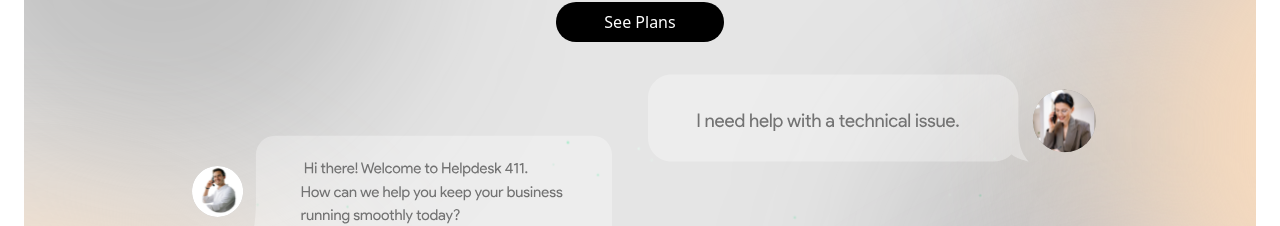
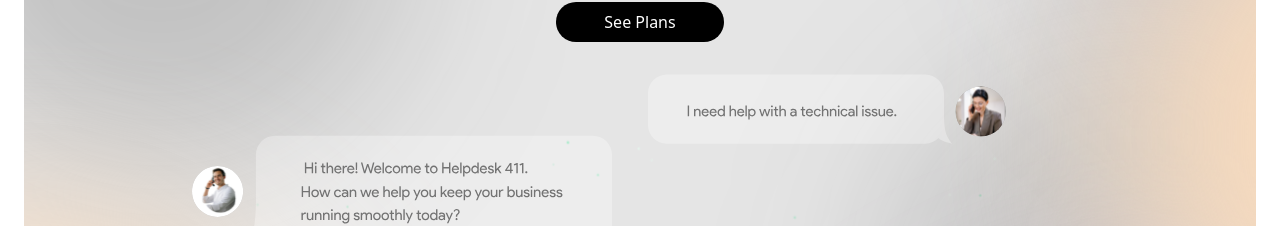
Before and after one commit to helpdesk411/helpdesk-411, a React (Vite) app: page / in a window 1280 px wide. Shown: the part 484-710 px from the top of the page. Built offline with nearby package versions, Linux system fonts and the light colour scheme; a web font is replaced by a local one.

Commit message:
refactor: decrease the right chat bubble by 40%

```diff
--- a/src/sections/Hero.tsx
+++ b/src/sections/Hero.tsx
@@ -42,7 +42,7 @@
             <div className="hidden md:block mt-12 md:mt-8">
               <div className="flex items-start gap-2">
                 <img className="mt-14 w-1/2" src="./images/chat_bubble_d_left.svg" alt="" />
-                <img className="max-w-1/2" src="./images/chat_bubble_d_right.svg" alt="" />
+                <img className="max-w-2/5" src="./images/chat_bubble_d_right.svg" alt="" />
               </div>
             </div>
 
```
